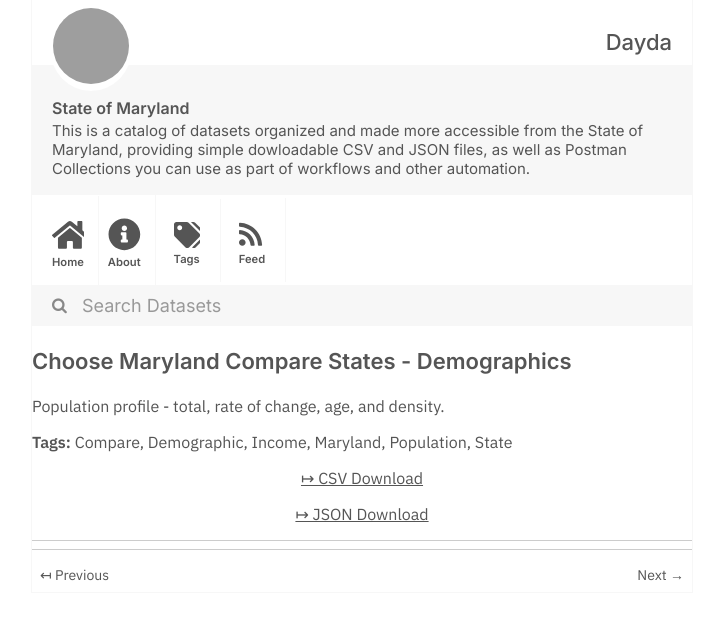
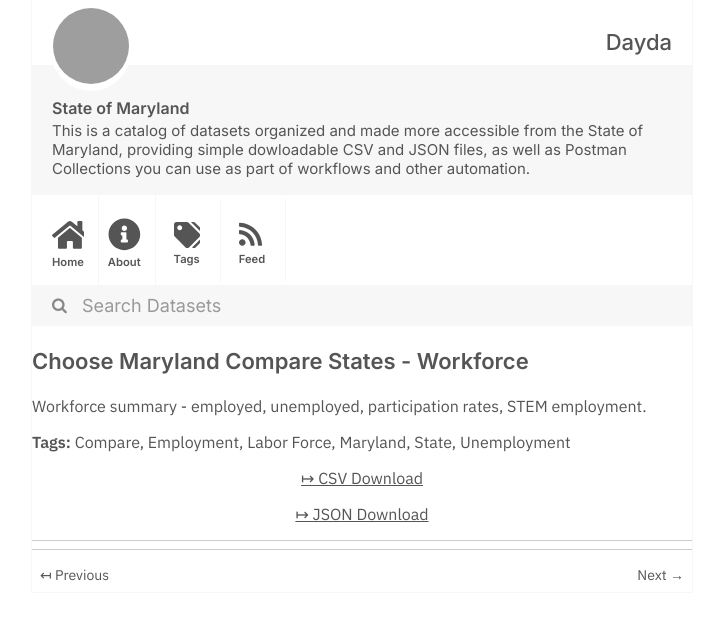
Before and after one commit to dayda-entities/state-of-maryland, a Jekyll site: the page built from _posts/2020-11-10-choose-maryland-compare-states.md, in a window 1280 px wide, cut to the strip 0-620 px from the top of the page. Shown: the whole strip, without its empty margins (278-1001 px from the left). Built offline with Jekyll 4.4.1, drawn with Linux system fonts in a browser that asks for light colours; grey boxes are pictures that could not be loaded.

Commit message:
Publish Data

```diff
--- a/_posts/2020-11-10-choose-maryland-compare-states.md
+++ b/_posts/2020-11-10-choose-maryland-compare-states.md
@@ -1,22 +1,22 @@
 ---
-title: Choose Maryland  Compare States - Demographics
-created: '2020-11-10T17:24:11.942149'
-modified: '2020-11-10T17:24:11.942160'
+title: Choose Maryland  Compare States - Workforce
+created: '2020-11-10T17:23:58.743650'
+modified: '2020-11-10T17:23:58.743657'
 state: active
 type: dataset
 tags:
   - Compare
-  - Demographic
-  - Income
+  - Employment
+  - Labor Force
   - Maryland
-  - Population
   - State
+  - Unemployment
 groups:
   - Local Government
-csv_url: 'https://opendata.maryland.gov/api/views/8mc4-hxm7/rows.csv?accessType=DOWNLOAD'
+csv_url: 'https://opendata.maryland.gov/api/views/5esm-neyf/rows.csv?accessType=DOWNLOAD'
 json_url: >-
-  https://opendata.maryland.gov/api/views/8mc4-hxm7/rows.json?accessType=DOWNLOAD
+  https://opendata.maryland.gov/api/views/5esm-neyf/rows.json?accessType=DOWNLOAD
 layout: post
 
 ---
-Population profile - total, rate of change, age, and density.
+Workforce summary - employed, unemployed, participation rates, STEM employment.
```
